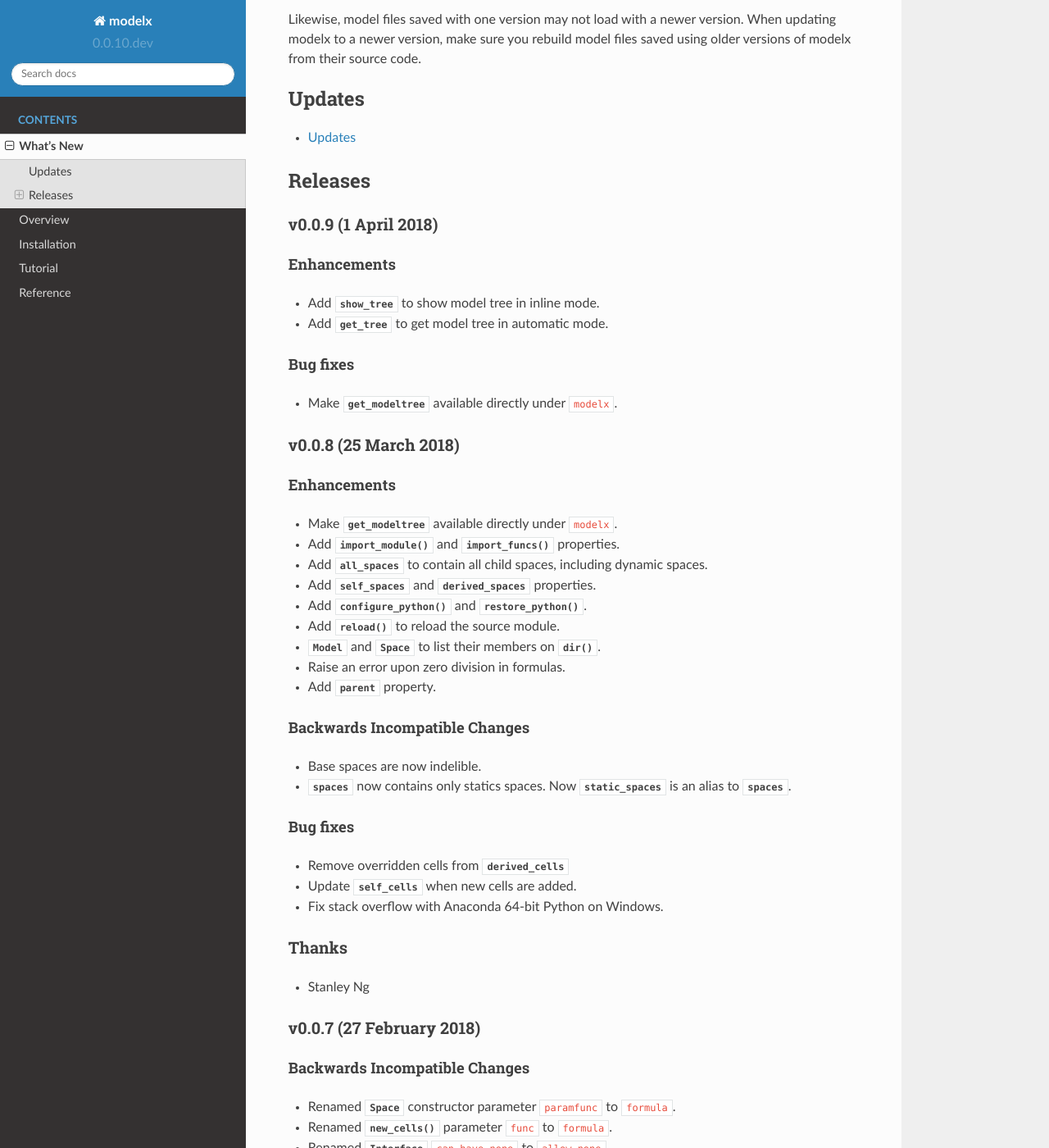
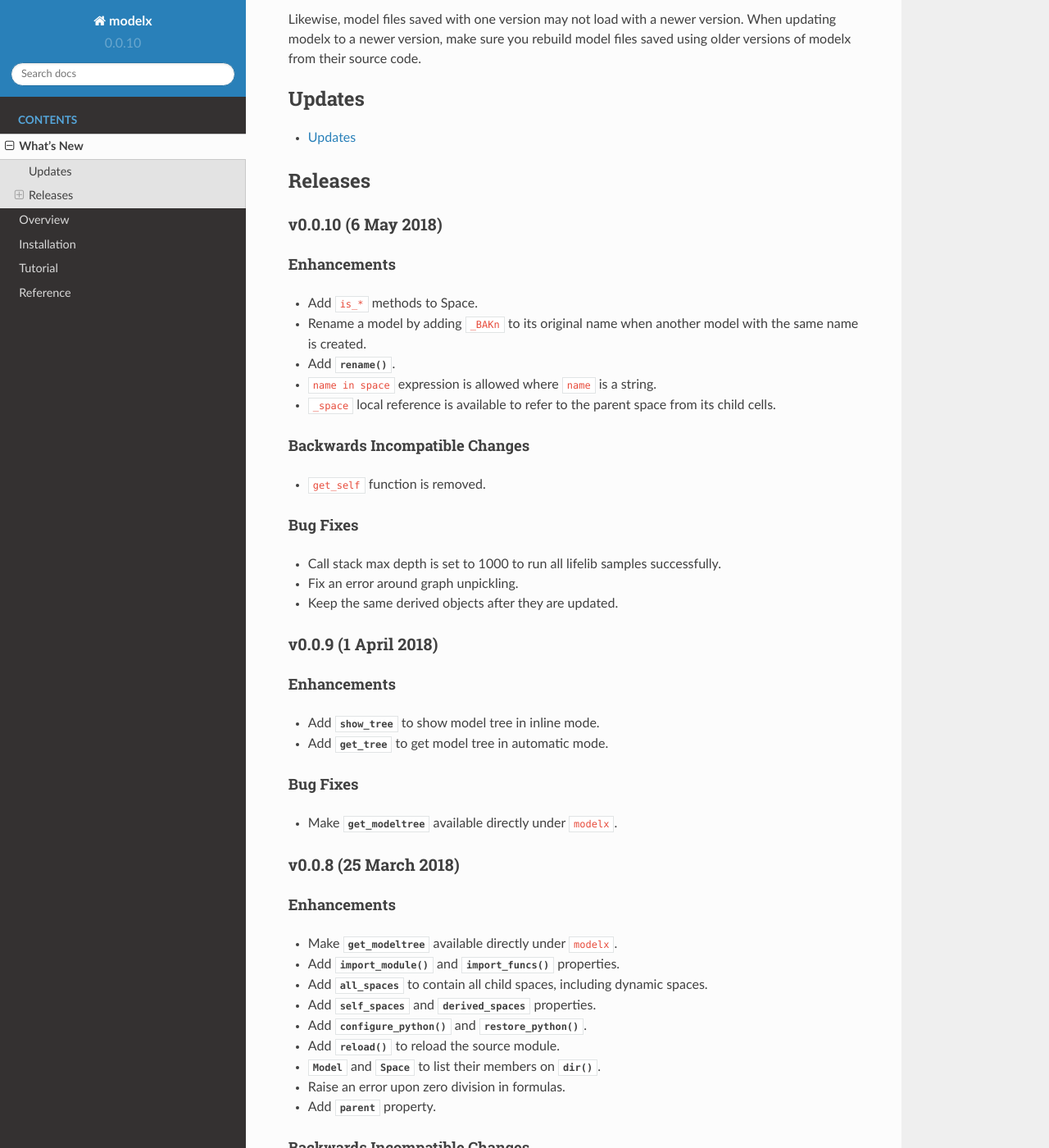
Before and after one commit to fumitoh/modelx, a Sphinx documentation site: the page built from doc/source/whatsnew.rst, in a window 1280 px wide and 1400 px high, scrolled down 244 px. Shown: the whole window at 82% size. Built offline with Sphinx 7.4.7 and the Read the Docs theme 2.0.0, drawn with Linux system fonts in a browser that asks for light colours; some of the changed text lies outside the part shown.

Commit message:
DIST: Release v0.0.10

```diff
--- a/doc/source/updates.rst
+++ b/doc/source/updates.rst
@@ -3,6 +3,9 @@
 
 
 .. Latest Updates Begin
+
+* *6 May 2018:*
+  modelx v0.0.10 is released.
 
 * *20 April 2018:*
   The :doc:`reference/concepts` page is added in the :doc:`reference/index` manual.
--- a/doc/source/whatsnew.rst
+++ b/doc/source/whatsnew.rst
@@ -23,6 +23,28 @@
 Releases
 ========
 
+v0.0.10 (6 May 2018)
+--------------------
+
+Enhancements
+~~~~~~~~~~~~
+- Add ``is_*`` methods to Space.
+- Rename a model by adding ``_BAKn`` to its original name
+  when another model with the same name is created.
+- Add :meth:`~model.Model.rename`.
+- ``name in space`` expression is allowed where ``name`` is a string.
+- ``_space`` local reference is available to refer to the parent space from its child cells.
+
+Backwards Incompatible Changes
+~~~~~~~~~~~~~~~~~~~~~~~~~~~~~~
+- ``get_self`` function is removed.
+
+Bug Fixes
+~~~~~~~~~
+- Call stack max depth is set to 1000 to run all lifelib samples successfully.
+- Fix an error around graph unpickling.
+- Keep the same derived objects after they are updated.
+
 v0.0.9 (1 April 2018)
 ---------------------
 
@@ -31,7 +53,7 @@
 - Add :func:`show_tree<modelx.qtgui.api.show_tree>` to show model tree in inline mode.
 - Add :func:`get_tree<modelx.qtgui.api.get_tree>` to get model tree in automatic mode.
 
-Bug fixes
+Bug Fixes
 ~~~~~~~~~
 - Make :func:`get_modeltree <modelx.qtgui.api.get_modeltree>` available directly under ``modelx``.
 
@@ -56,14 +78,14 @@
 - Base spaces are now indelible.
 - :attr:`~space.Space.spaces` now contains only statics spaces. Now :attr:`~space.Space.static_spaces` is an alias to  :attr:`~space.Space.spaces`.
 
-Bug fixes
+Bug Fixes
 ~~~~~~~~~
 - Remove overridden cells from :py:attr:`~space.Space.derived_cells`
 - Update :py:attr:`~space.Space.self_cells` when new cells are added.
 - Fix stack overflow with Anaconda 64-bit Python on Windows.
 
 Thanks
-------
+~~~~~~
 - Stanley Ng
 
 v0.0.7 (27 February 2018)
@@ -75,7 +97,7 @@
 - Renamed :py:meth:`~space.Space.new_cells` parameter ``func`` to ``formula``.
 - Renamed :py:class:`~base.Interface` ``can_have_none`` to ``allow_none``.
 
-Bug fixes
+Bug Fixes
 ~~~~~~~~~
 
 - Fix :py:func:`~api.open_model` to make :py:func:`~api.cur_model`
--- a/modelx/__init__.py
+++ b/modelx/__init__.py
@@ -14,7 +14,7 @@
 
 
 
-VERSION = (0, 0, 10, 'dev')
+VERSION = (0, 0, 10)
 __version__ = '.'.join([str(x) for x in VERSION])
 from modelx.core.api import *  # must come after __version__ assignment.
 from modelx.qtgui.api import *
```
Also changed, not shown: 1 other file.
